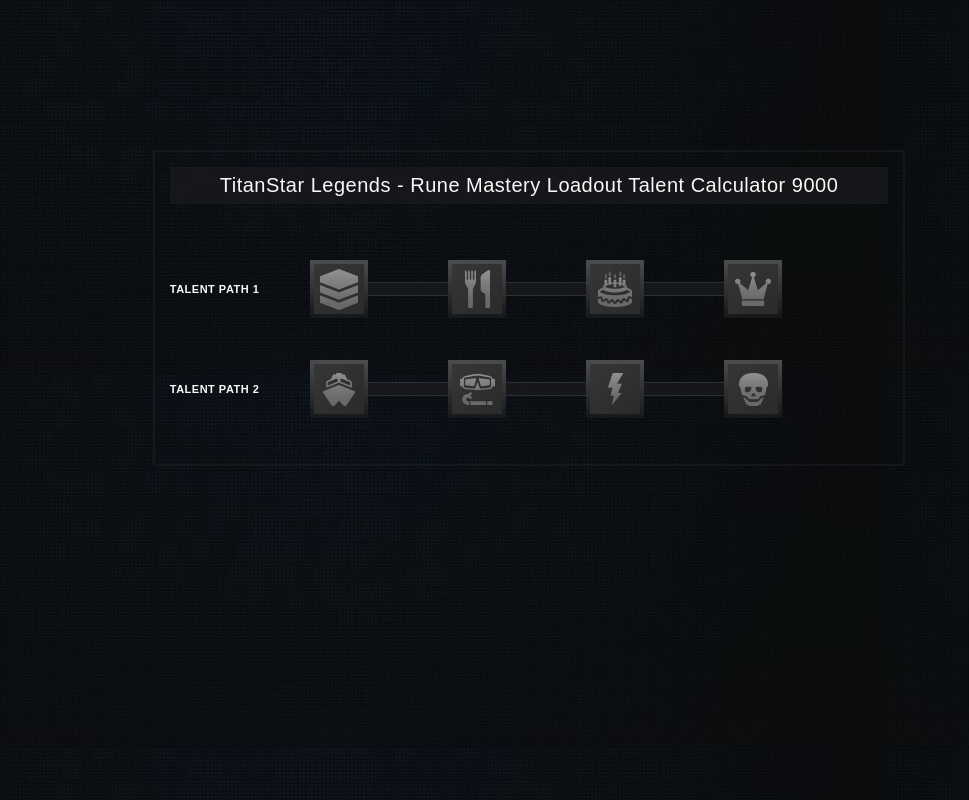
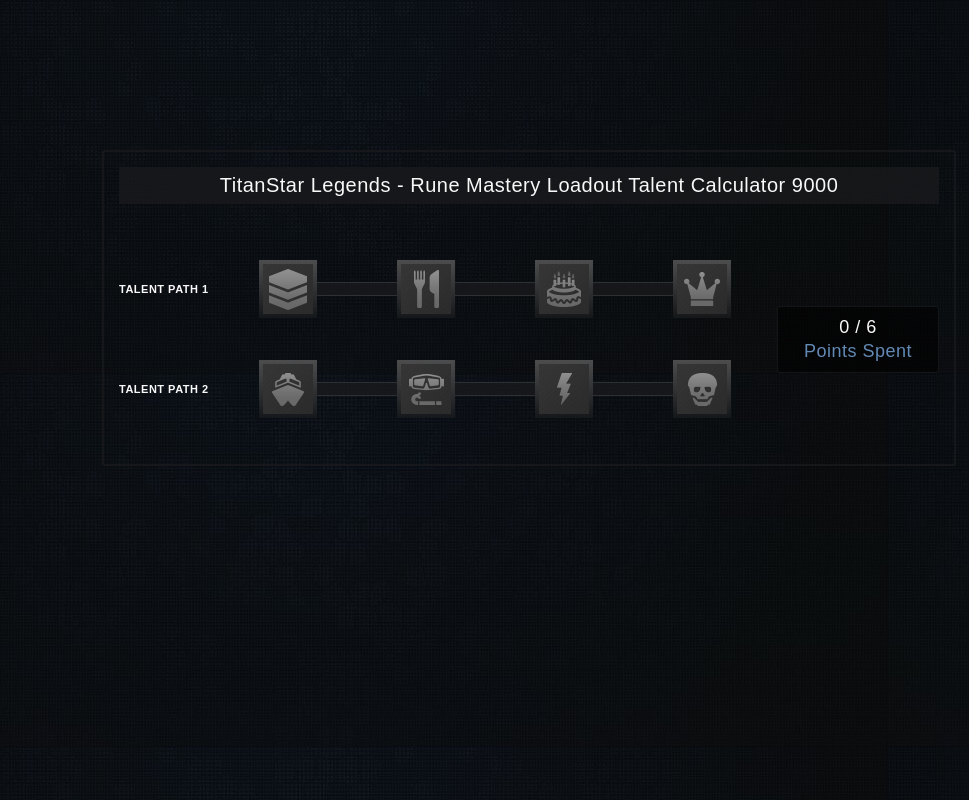
Before and after one commit to LukaszModelski/dnd-frontend-challenge, a React app: page / in a window 1280 px wide. Shown: the whole page, without its empty margins (111-1080 px from the left). Built offline with nearby package versions, Linux system fonts and the light colour scheme.

Commit message:
Spent Points counter

```diff
--- a/src/App.config.ts
+++ b/src/App.config.ts
@@ -2,6 +2,7 @@ import { IconName } from './styles/icons'
 
 export type ConfigType = {
   maxPoints: number
+  pointsSpent: number
   paths: {
     label: string
     talents: {
@@ -13,6 +14,7 @@ export type ConfigType = {
 
 export const config: ConfigType = {
   maxPoints: 6,
+  pointsSpent: 0,
   paths: [
     {
       label: 'Talent Path 1',
--- a/src/components/MasteryLoadout/MasteryLoadout.tsx
+++ b/src/components/MasteryLoadout/MasteryLoadout.tsx
@@ -2,6 +2,7 @@ import React from 'react'
 import styled from 'styled-components'
 import { TalentPath } from './TalentPath'
 import { useGlobalContext } from '../../contexts/GlobalContext'
+import { PointsCounter } from './PointsCounter'
 
 export const MasteryLoadout = () => {
   const { paths } = useGlobalContext()
@@ -11,6 +12,8 @@ export const MasteryLoadout = () => {
       <StyledH1>
         TitanStar Legends - Rune Mastery Loadout Talent Calculator 9000
       </StyledH1>
+      <FlexContainer>
+        <div>
           {paths.map((path, i) => (
             <TalentPath
               key={`${path.label}-${i}`}
@@ -18,6 +21,9 @@ export const MasteryLoadout = () => {
               talents={path.talents}
             />
           ))}
+        </div>
+        <PointsCounter />
+      </FlexContainer>
     </StyledSection>
   )
 }
@@ -25,9 +31,13 @@ export const MasteryLoadout = () => {
 const StyledSection = styled.section`
   display: inline-block;
   margin-top: 150px;
-  padding: 15px 15px 0;
+  padding: 15px 15px 50px;
   border: 2px solid ${(props) => props.theme.colors.greyDark};
   border-radius: 2px;
+`
+const FlexContainer = styled.div`
+  display: flex;
+  align-items: center;
 `
 
 const StyledH1 = styled.h1`
--- /dev/null
+++ b/src/components/MasteryLoadout/PointsCounter.tsx
@@ -0,0 +1,39 @@
+import React from 'react'
+import styled from 'styled-components'
+import { useGlobalContext } from '../../contexts/GlobalContext'
+
+export const PointsCounter = () => {
+  const { pointsSpent, maxPoints } = useGlobalContext()
+
+  return (
+    <StyledCounter>
+      <StyledPoints>
+        {pointsSpent} / {maxPoints}
+      </StyledPoints>
+      <StyledBlueLabel>Points Spent</StyledBlueLabel>
+    </StyledCounter>
+  )
+}
+
+const StyledCounter = styled.div`
+  width: 120px;
+  margin-left: 50px;
+  padding: 10px 20px;
+  border: 1px solid ${(props) => props.theme.colors.greyDark};
+  border-radius: 3px;
+  background-color: ${(props) => props.theme.colors.black};
+  text-align: center;
+`
+
+const StyledLabel = styled.label`
+  display: block;
+  font-size: 18px;
+`
+
+const StyledPoints = styled(StyledLabel)`
+  margin-bottom: 3px;
+`
+
+const StyledBlueLabel = styled(StyledLabel)`
+  color: ${(props) => props.theme.colors.blueLight};
+`
--- a/src/components/MasteryLoadout/TalentIcon.tsx
+++ b/src/components/MasteryLoadout/TalentIcon.tsx
@@ -17,9 +17,7 @@ export const TalentIcon = ({
   showBar = false
 }: TalenPathType) => {
   const context = useGlobalContext()
-  const path = context.paths.find((path) => path.label == pathLabel)
-  const icon = path?.talents.find((talent) => talent.iconName == iconName)
-  const isActive = !!icon?.active
+  const { isActive } = context.getIcon(pathLabel, iconName)
 
   const handleOnClick = () => {
     if (context.canBuyTalentPoint(pathLabel, iconIndex)) {
--- a/src/components/MasteryLoadout/TalentPath.tsx
+++ b/src/components/MasteryLoadout/TalentPath.tsx
@@ -26,6 +26,10 @@ const StyledPath = styled.div`
   display: flex;
   align-items: center;
   margin-bottom: 50px;
+
+  &:last-child {
+    margin-bottom: 0;
+  }
 `
 
 const StyledLabel = styled.label`
--- a/src/contexts/GlobalContext.tsx
+++ b/src/contexts/GlobalContext.tsx
@@ -11,6 +11,10 @@ type GlobalContextType = {
   buyTalentPoint: (pathLabel: string, iconName: IconName) => void
   removeTalentPoints: (pathLabel: string, iconName: IconName) => void
   canBuyTalentPoint: (pathLabel: string, iconIndex: number) => boolean
+  getIcon: (
+    pathLabel: string,
+    iconName: IconName
+  ) => { pathIndex: number; iconIndex: number; isActive: boolean }
 } & ConfigType
 
 const contextStateManager = (
@@ -18,10 +22,14 @@ const contextStateManager = (
 ): GlobalContextType => {
   const [state, setState] = useState(initialGlobalContext)
 
+  // useEffect(() => {
+  //   updateSpentPoints()
+  // }, [state.paths])
+
   const getPathIndex = (pathLabel: string): number =>
     state.paths.findIndex((path) => path.label === pathLabel)
 
-  const getIcon = (
+  const getIcon: GlobalContextType['getIcon'] = (
     pathLabel: string,
     iconName: IconName
   ): { pathIndex: number; iconIndex: number; isActive: boolean } => {
@@ -33,6 +41,16 @@ const contextStateManager = (
     return { pathIndex, iconIndex, isActive }
   }
 
+  const getSpentPoints = (state: ConfigType): number => {
+    let numberOfPoints = 0
+    state.paths.forEach((path) =>
+      path.talents.forEach((talent) => {
+        if (talent.active) numberOfPoints++
+      })
+    )
+    return numberOfPoints
+  }
+
   const buyTalentPoint: GlobalContextType['buyTalentPoint'] = (
     pathLabel,
     iconName
@@ -41,6 +59,7 @@ const contextStateManager = (
       const stateClone = cloneRawObj(prevState)
       const { pathIndex, iconIndex } = getIcon(pathLabel, iconName)
       stateClone.paths[pathIndex].talents[iconIndex].active = true
+      stateClone.pointsSpent = getSpentPoints(stateClone)
       return stateClone
     })
   }
@@ -56,6 +75,7 @@ const contextStateManager = (
       for (let i = iconIndex; i < talentsLength; i++) {
         stateClone.paths[pathIndex].talents[i].active = false
       }
+      stateClone.pointsSpent = getSpentPoints(stateClone)
       return stateClone
     })
   }
@@ -64,7 +84,11 @@ const contextStateManager = (
     pathLabel,
     iconIndex
   ) => {
-    if (iconIndex === 0) {
+    if (state.maxPoints <= state.pointsSpent) {
+      return false
+    }
+
+    if (iconIndex === 0 && state.maxPoints > state.pointsSpent) {
       return true
     }
 
@@ -76,7 +100,8 @@ const contextStateManager = (
     ...state,
     buyTalentPoint,
     removeTalentPoints,
-    canBuyTalentPoint
+    canBuyTalentPoint,
+    getIcon
   }
 }
 
--- a/src/styles/theme.ts
+++ b/src/styles/theme.ts
@@ -3,6 +3,7 @@ import { tabletMax, mobileMax } from './rwd'
 export const theme = {
   colors: {
     white: '#f8f8f8',
+    black: 'rgba(0, 0, 0, 0.6)',
     greyLight: 'rgba(93, 93, 93, 0.8)',
     grey: 'rgba(48, 51, 53, 0.9)',
     greyDark: 'rgba(24, 26, 28, 0.8)',
```
Also changed, not shown: 1 other file (tests, documents, lock files or other folders). Lines whose indentation alone changed are shown as unchanged.
